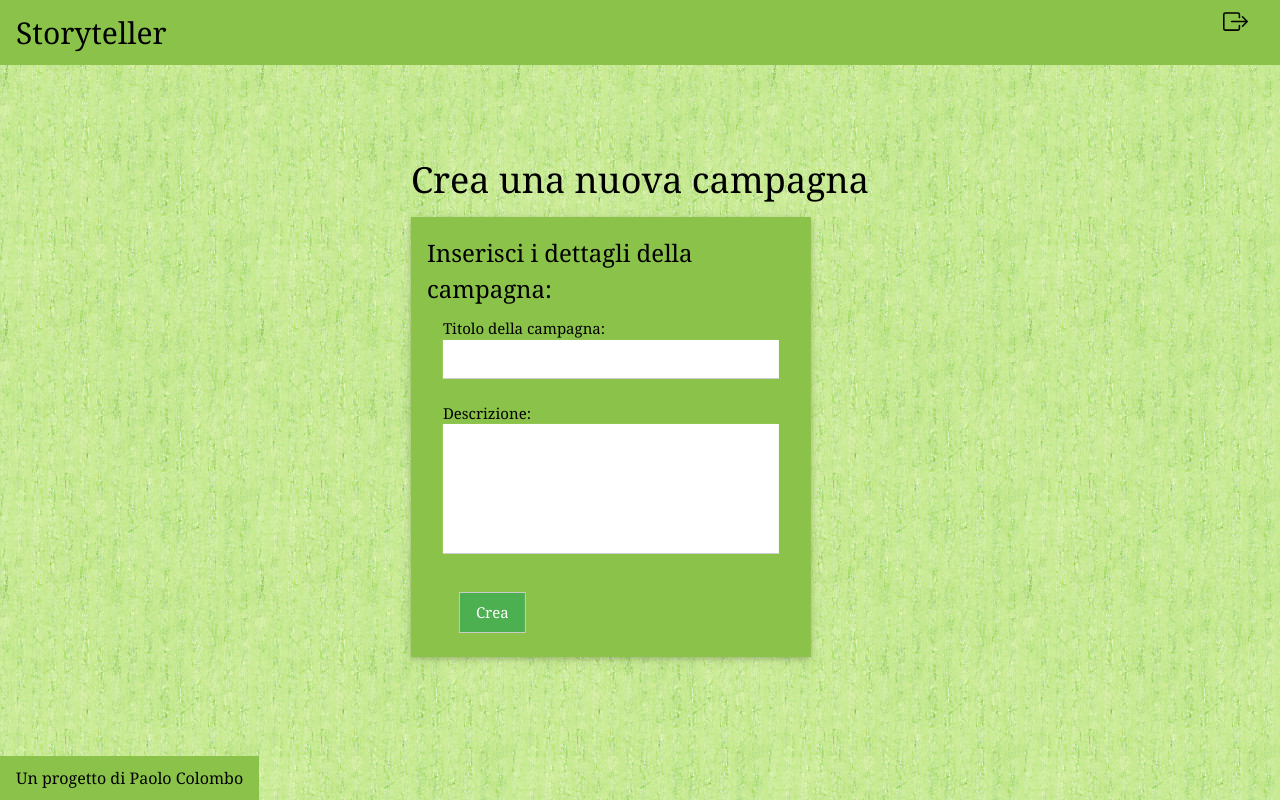
After one commit to skelly-pablito/storyteller2, a PHP site: page /formCampagna.php in a window 1280 px wide. The commit adds this page. Run offline with PHP 8.4, Linux system fonts and the light colour scheme; the visitor is signed in with stand-in values (Sample User, id 1).

Commit message:
first Campaign creation form

```diff
--- /dev/null
+++ b/formCampagna.php
@@ -0,0 +1,55 @@
+
+<?php
+    session_start();
+
+    if(!isset($_SESSION["login"])){
+        header("Location: loginForm.php");
+    }
+?>
+<!DOCTYPE html>
+<html>
+    <head>
+        <!--Sfondo da https://tiled-bg.blogspot.com/2013/03/green-stone-seamless-web-texture.html -->
+        <meta charset="utf-8">
+        <title>Storyteller</title>
+        <link rel="stylesheet" href="w3.css">
+        <style>
+            body, h1, h2, h3, h4, h5, h6 {
+                 font-family: Georgia, serif;
+            }
+            body {
+                background-image: url("green-stone-seamless-web-texture.jpg");
+                background-repeat: repeat;
+            }
+            textarea {
+                resize: none;
+            }
+        </style>
+    </head>
+    <body>
+        <div class="w3-container w3-light-green">
+            <h2 class="w3-left">Storyteller</h2>
+            <div class="w3-right">
+                <a href="logout.php" class="w3-button"> <img width="25px" height="25px" src="box-arrow-right.svg"> </a>
+
+            </div>
+        </div>
+
+        <div class="w3-container w3-display-middle">
+            <h1> Crea una nuova campagna </h1>
+            <div class="w3-card w3-padding w3-light-green w3-animate-bottom" style="width:400px;">
+
+                <h3> Inserisci i dettagli della campagna: </h3>
+                <form class="w3-container" action="creaCampagna.php" method="post">
+                    <label>Titolo della campagna:</label> <input class="w3-input" type="text" name="titolo"> <br>
+                    <label>Descrizione:</label> <textarea class="w3-input" maxlength="255" rows="5" name="desc"></textarea> <br>
+                    <button class="w3-button w3-border w3-margin w3-green" type="submit"> Crea </button>
+                </form>
+            </div>
+        </div>
+
+        <div class="w3-container w3-display-bottomleft w3-light-green">
+            <h6>Un progetto di Paolo Colombo</h6>
+        </div>
+    </body>
+</html>
--- a/tables.sql
+++ b/tables.sql
@@ -1,5 +1,5 @@
 CREATE TABLE IF NOT EXISTS Utenti(username VARCHAR(254) PRIMARY KEY, email VARCHAR(254) NOT NULL, password VARCHAR(254) NOT NULL);
-CREATE TABLE IF NOT EXISTS Avventure(id INT AUTO_INCREMENT PRIMARY KEY, titolo VARCHAR(100) NOT NULL, id_master VARCHAR(254), FOREIGN KEY (id_master) REFERENCES Utenti(username) ON UPDATE CASCADE ON DELETE CASCADE);
+CREATE TABLE IF NOT EXISTS Avventure(id INT AUTO_INCREMENT PRIMARY KEY, titolo VARCHAR(100) NOT NULL, descrizione VARCHAR(255), id_master VARCHAR(254), FOREIGN KEY (id_master) REFERENCES Utenti(username) ON UPDATE CASCADE ON DELETE CASCADE);
 CREATE TABLE IF NOT EXISTS GicatoreAvventura(user VARCHAR(254), id_avventura INT, FOREIGN KEY (user) REFERENCES Utenti(username) ON UPDATE CASCADE ON DELETE CASCADE, FOREIGN KEY (id_avventura) REFERENCES Avventure(id) ON UPDATE CASCADE ON DELETE CASCADE, PRIMARY KEY(user, id_avventura));
 CREATE TABLE IF NOT EXISTS Personaggi(id INT AUTO_INCREMENT PRIMARY KEY, nome VARCHAR(100) NOT NULL, livello INT NOT NULL, classe VARCHAR(32) NOT NULL, razza VARCHAR(32) NOT NULL, FORZA INT NOT NULL, DESTRETTA INT NOT NULL, COSTITUZIONE INT NOT NULL, INTELLIGENZA INT NOT NULL, SAGGEZZA INT NOT NULL, CARISMA INT NOT NULL, id_utente VARCHAR(254), FOREIGN KEY (id_utente) REFERENCES Utenti(username) ON UPDATE CASCADE ON DELETE CASCADE);
 CREATE TABLE IF NOT EXISTS Contenuti(id INT AUTO_INCREMENT PRIMARY KEY, data_creazione DATE NOT NULL, id_master VARCHAR(254), n_parole INT, dimensioni INT, FOREIGN KEY (id_master) REFERENCES Utenti(username) ON UPDATE CASCADE ON DELETE CASCADE);
```
Also changed, not shown: creaCampagna.php (added, +65 -0 lines), homepage.php (+29 -7 lines).
